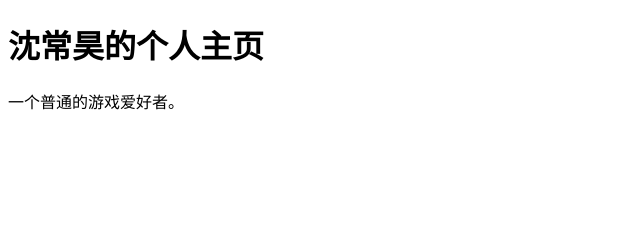
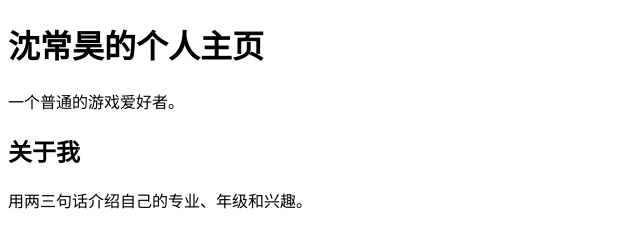
Before and after one commit to inkdexie/frontend-practice, a plain HTML site: page homepage/index.html in a window 1280 px wide. Shown: the whole page, without its empty margins (0-640 px from the left). Drawn offline with Linux system fonts and the light colour scheme.

Commit message:
添加个人主页页面骨架

```diff
--- a/homepage/index.html
+++ b/homepage/index.html
@@ -1,12 +1,14 @@
 <!DOCTYPE html>
 <html lang="zh-CN">
 <head>
-<meta charset="UTF-8">
-<meta name="viewport" content="width=device-width, initial-scale=1.0">
-<title>个人主页</title>
+    <meta charset="UTF-8">
+    <meta name="viewport" content="width=device-width, initial-scale=1.0">
+    <title>个人主页</title>
 </head>
 <body>
-<h1>沈常昊的个人主页</h1>
-<p>一个普通的游戏爱好者。</p>
+     <h1>沈常昊的个人主页</h1>
+     <p>一个普通的游戏爱好者。</p>
+<h2>关于我</h2>
+<p>用两三句话介绍自己的专业、年级和兴趣。</p>
 </body>
 </html>
```
